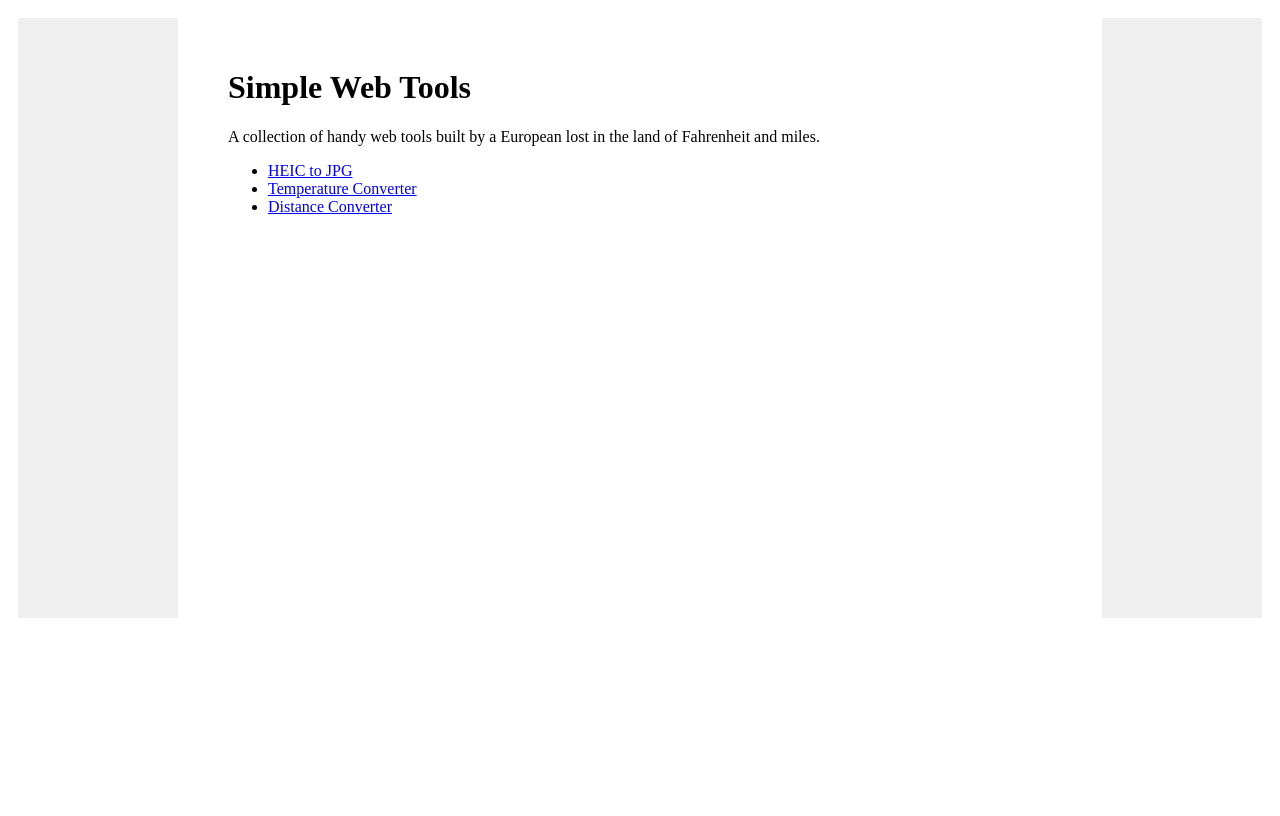
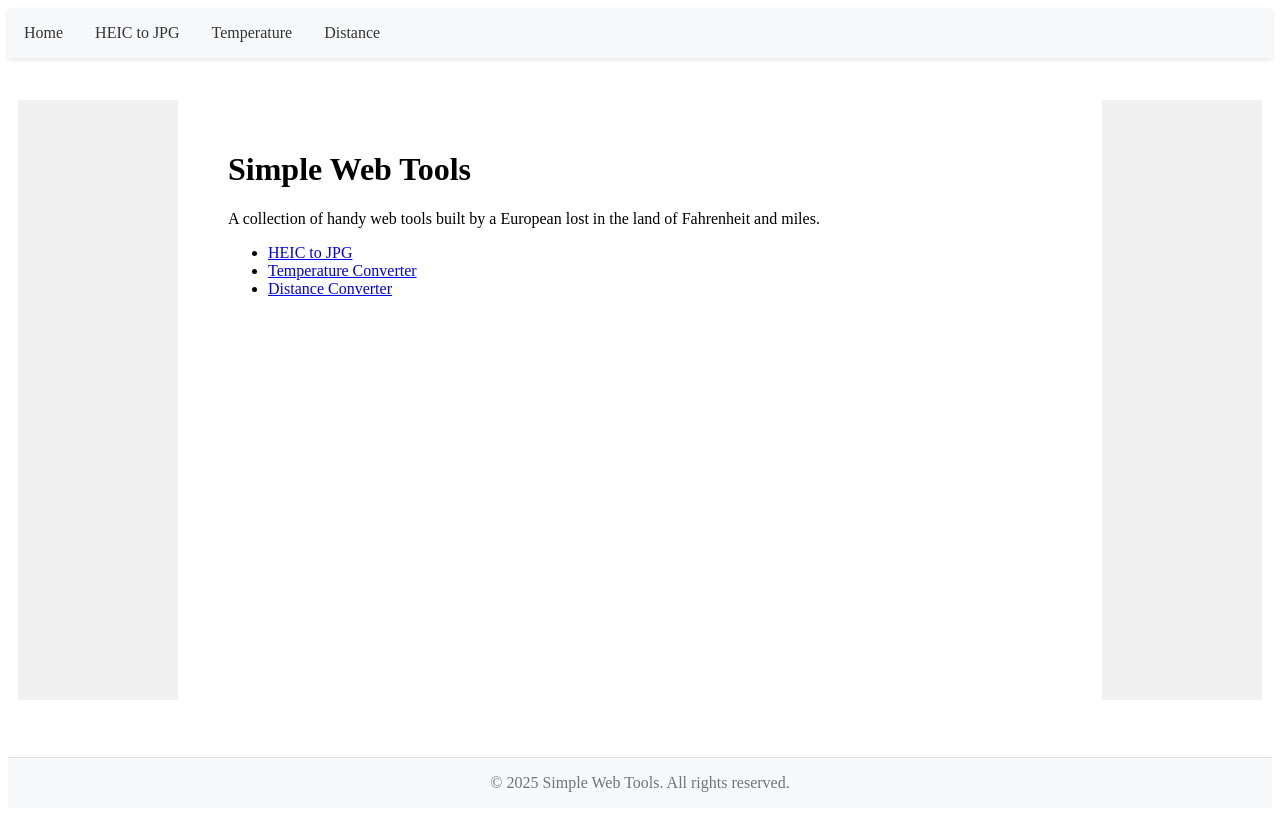
Before and after one commit to BilkoBibitkov/bilkobibitkov.github.io, a React (Create React App) app: page / in a window 1280 px wide. Built offline with nearby package versions, Linux system fonts and the light colour scheme.

Commit message:
Restore components and improve layout with Header and Footer

```diff
--- a/package.json
+++ b/package.json
@@ -12,7 +12,8 @@
   },
   "devDependencies": {
     "@types/react": "^18.2.55",
-    "@types/react-dom": "^18.2.19"
+    "@types/react-dom": "^18.2.19",
+    "@types/react-router-dom": "^5.3.3"
   },
   "scripts": {
     "start": "react-scripts start",
--- a/src/App.tsx
+++ b/src/App.tsx
@@ -3,6 +3,8 @@ import { HashRouter as Router, Route, Routes, Link } from 'react-router-dom';
 import TemperatureConverter from './components/TemperatureConverter';
 import DistanceConverter from './components/DistanceConverter';
 import HeicConverter from './components/HeicConverter';
+import Header from './components/Header';
+import Footer from './components/Footer';
 
 // AdSense banner component
 const AdBanner = ({ id }: { id: string }) => {
@@ -40,7 +42,9 @@ function Home() {
 function App() {
   return (
     <Router>
-      <div style={{ display: 'flex', justifyContent: 'space-between' }}>
+      <div style={{ display: 'flex', flexDirection: 'column', minHeight: '100vh' }}>
+        <Header />
+        <div style={{ display: 'flex', flex: 1, justifyContent: 'space-between' }}>
           <AdBanner id="left-banner" />
           <div style={{ flex: 1, padding: '20px' }}>
             <Routes>
@@ -52,6 +56,8 @@ function App() {
           </div>
           <AdBanner id="right-banner" />
         </div>
+        <Footer />
+      </div>
     </Router>
   );
 }
--- /dev/null
+++ b/src/components/Footer.tsx
@@ -0,0 +1,19 @@
+import React from 'react';
+
+function Footer() {
+  return (
+    <footer style={{
+      padding: '1rem',
+      backgroundColor: '#f8f9fa',
+      marginTop: '2rem',
+      textAlign: 'center',
+      borderTop: '1px solid #dee2e6'
+    }}>
+      <p style={{ margin: 0, color: '#6c757d' }}>
+        © {new Date().getFullYear()} Simple Web Tools. All rights reserved.
+      </p>
+    </footer>
+  );
+}
+
+export default Footer;
--- /dev/null
+++ b/src/components/Header.tsx
@@ -0,0 +1,30 @@
+import React from 'react';
+import { Link } from 'react-router-dom';
+
+function Header() {
+  return (
+    <header style={{
+      padding: '1rem',
+      backgroundColor: '#f8f9fa',
+      marginBottom: '2rem',
+      boxShadow: '0 2px 4px rgba(0,0,0,0.1)'
+    }}>
+      <nav>
+        <ul style={{
+          listStyle: 'none',
+          display: 'flex',
+          gap: '2rem',
+          margin: 0,
+          padding: 0
+        }}>
+          <li><Link to="/" style={{ textDecoration: 'none', color: '#333' }}>Home</Link></li>
+          <li><Link to="/heic-to-jpeg" style={{ textDecoration: 'none', color: '#333' }}>HEIC to JPG</Link></li>
+          <li><Link to="/temperature-converter" style={{ textDecoration: 'none', color: '#333' }}>Temperature</Link></li>
+          <li><Link to="/distance-converter" style={{ textDecoration: 'none', color: '#333' }}>Distance</Link></li>
+        </ul>
+      </nav>
+    </header>
+  );
+}
+
+export default Header;
```
Also changed, not shown: src/components/DistanceFaq.tsx (added, +23 -0 lines), src/components/FAQ.tsx (added, +34 -0 lines), src/components/FileList.tsx (added, +50 -0 lines), src/components/HeicFaq.tsx (added, +23 -0 lines), src/components/TemperatureFaq.tsx (added, +23 -0 lines), 1 other file (tests, documents, lock files or other folders). Lines whose indentation alone changed are shown as unchanged.
